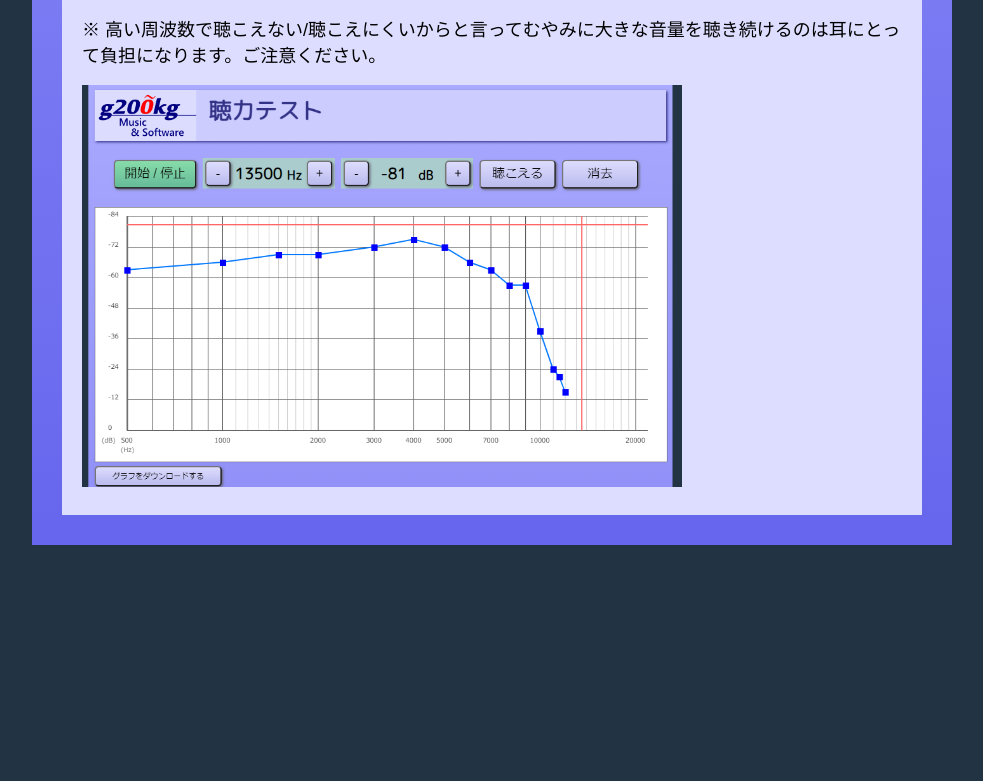
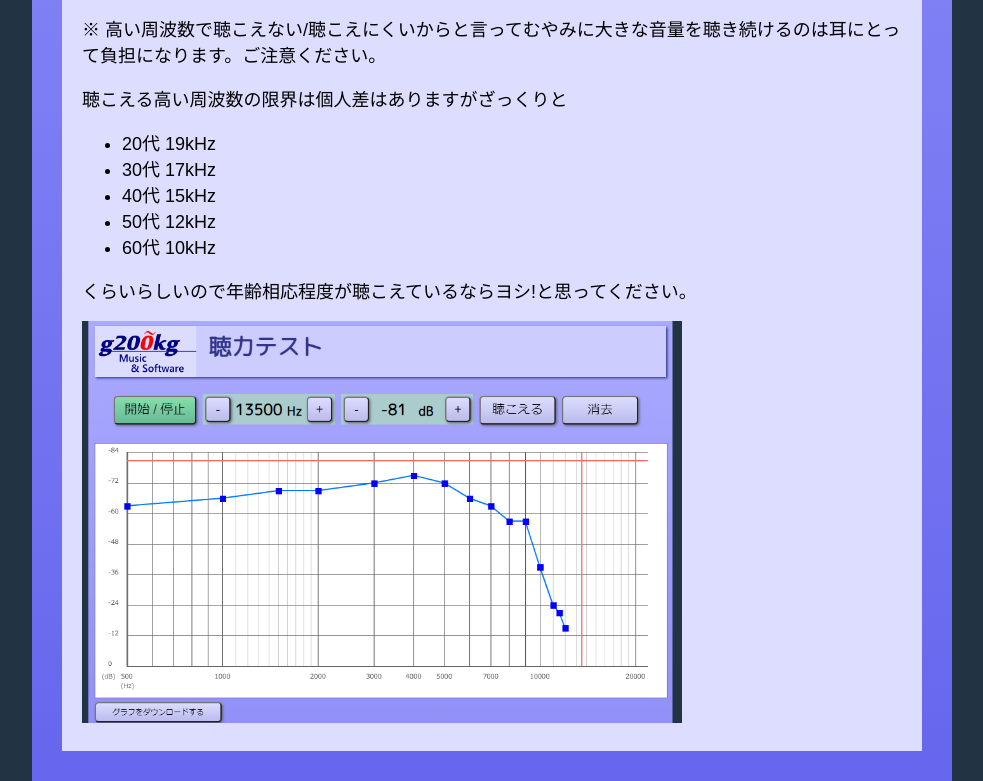
Before and after one commit to g200kg/auditory-test, a plain HTML site: page index.html in a window 1280 px wide. Shown: the part 1284-2065 px from the top of the page, without its empty margins (148-1131 px from the left). Before the commit the page ends 1829 px from the top, so only its background shows below. Drawn offline with Linux system fonts and the light colour scheme.

Commit message:
add text

```diff
--- a/index.html
+++ b/index.html
@@ -73,10 +73,12 @@ button {
     line-height: 24px;
     background:#acc;
     vertical-align: middle;
-    padding:4px;
+    padding:5px;
     margin:5px;
     text-align: center;
     vertical-align: middle;
+    border-radius:8px;
+    border:1px solid #666;
 }
 .parambase button {
     vertical-align: middle;
@@ -379,6 +381,16 @@ window.onload = init;
     <p>周波数を変えながら限界点を追加して行くと聴覚の感度の周波数特性のグラフができあがります。このグラフは実際にはアンプ/スピーカー/ヘッドホンなどの再生環境の特性と聴覚の特性が合わさったものになりますので、参考程度にしてください。また同様に音量の絶対値は再生環境によって変わりますので意味はありません。</p>
 
     <p>※ 高い周波数で聴こえない/聴こえにくいからと言ってむやみに大きな音量を聴き続けるのは耳にとって負担になります。ご注意ください。</p>
+
+    <p>聴こえる高い周波数の限界は個人差はありますがざっくりと
+      <ul>
+        <li>20代 19kHz</li>
+        <li>30代 17kHz</li>
+        <li>40代 15kHz</li>
+        <li>50代 12kHz</li>
+        <li>60代 10kHz</li>
+        </ul>
+      くらいらしいので年齢相応程度が聴こえているならヨシ!と思ってください。</p>
     <img src="images/graph.png" width="600"/>
 <p></p>
 </div>
```
